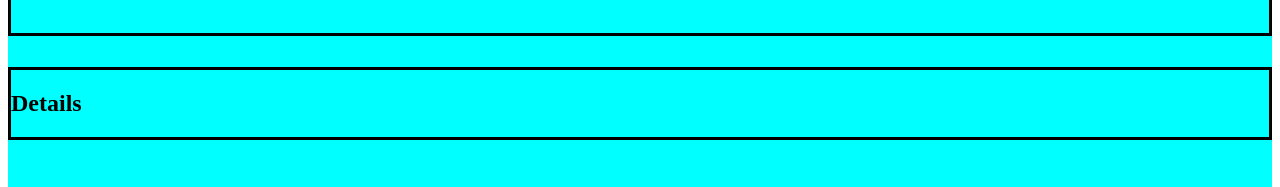
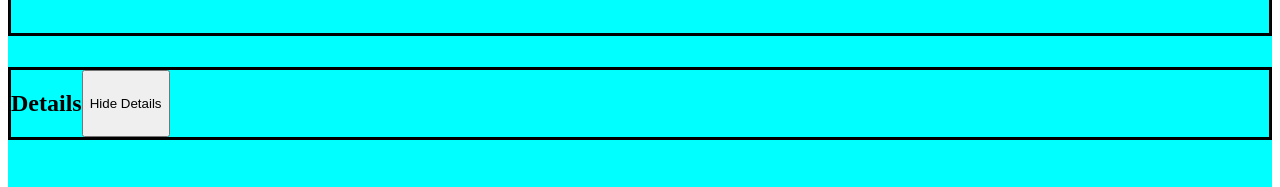
Before and after one commit to tkoenig97/react-video-store, a React (Vite) app: page / in a window 1280 px wide. Both pictures are taken after a click on the picture 211 px from the left and 443 px from the top of the page. Shown: the part 678-865 px from the top of the page. Built offline with nearby package versions, Linux system fonts and the light colour scheme.

Commit message:
Added button to DetailsPanel to hide the panel

```diff
--- a/src/components/DetailsPanel.jsx
+++ b/src/components/DetailsPanel.jsx
@@ -1,9 +1,10 @@
-export default function DetailsPanel({ selectedTitle }) {
+export default function DetailsPanel({ selectedTitle, setSelectedTitleById }) {
     const { id, title, imgUrl, copiesAvailable, rating, description } = selectedTitle;
 
     return (
         <div className="details_panel">
             <h2>Details</h2>
+            <button onClick={() => setSelectedTitleById(null)}>Hide Details</button>
         </div>
     );
 }
--- a/src/components/HomePage.jsx
+++ b/src/components/HomePage.jsx
@@ -30,7 +30,8 @@ export default function InventoryContainer({ inventory }) {
             {/* will only render if there is a selectedFilm (not null) */}
             {selectedTitle && (
                 <DetailsPanel
-                    selectedTitle={selectedTitle}/>
+                    selectedTitle={selectedTitle}
+                    setSelectedTitleById={setSelectedTitleById}/>
             )}
         </>
     );
```
